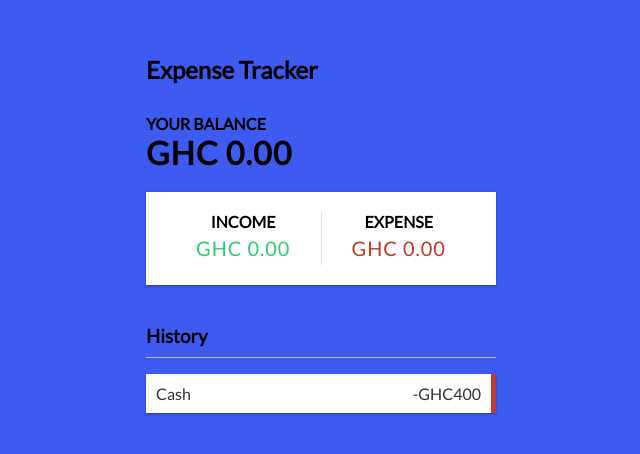
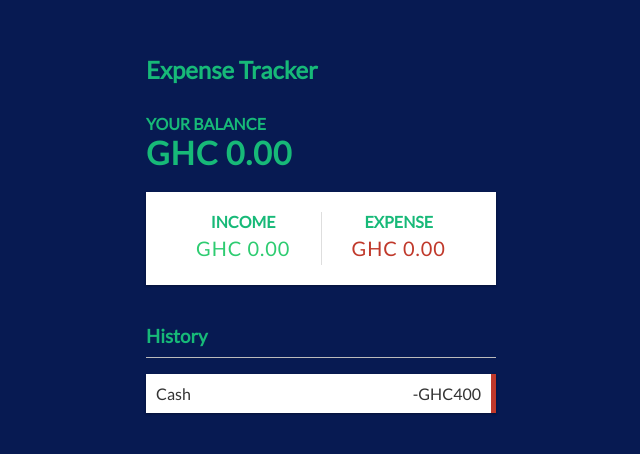
Before and after one commit to FatTonyy/expense-tracker-react, a React (Create React App) app: page / in a window 1280 px wide. Shown: the part 156-610 px from the top of the page, without its empty margins (319-959 px from the left). Built offline with nearby package versions, Linux system fonts and the light colour scheme.

Commit message:
updated-css

```diff
--- a/src/App.css
+++ b/src/App.css
@@ -9,7 +9,8 @@
 }
 
 body {
-  background-color: #3d5af1;
+  color: #17b978;
+  background-color: #071a52;
   display: flex;
   flex-direction: column;
   align-items: center;
```
